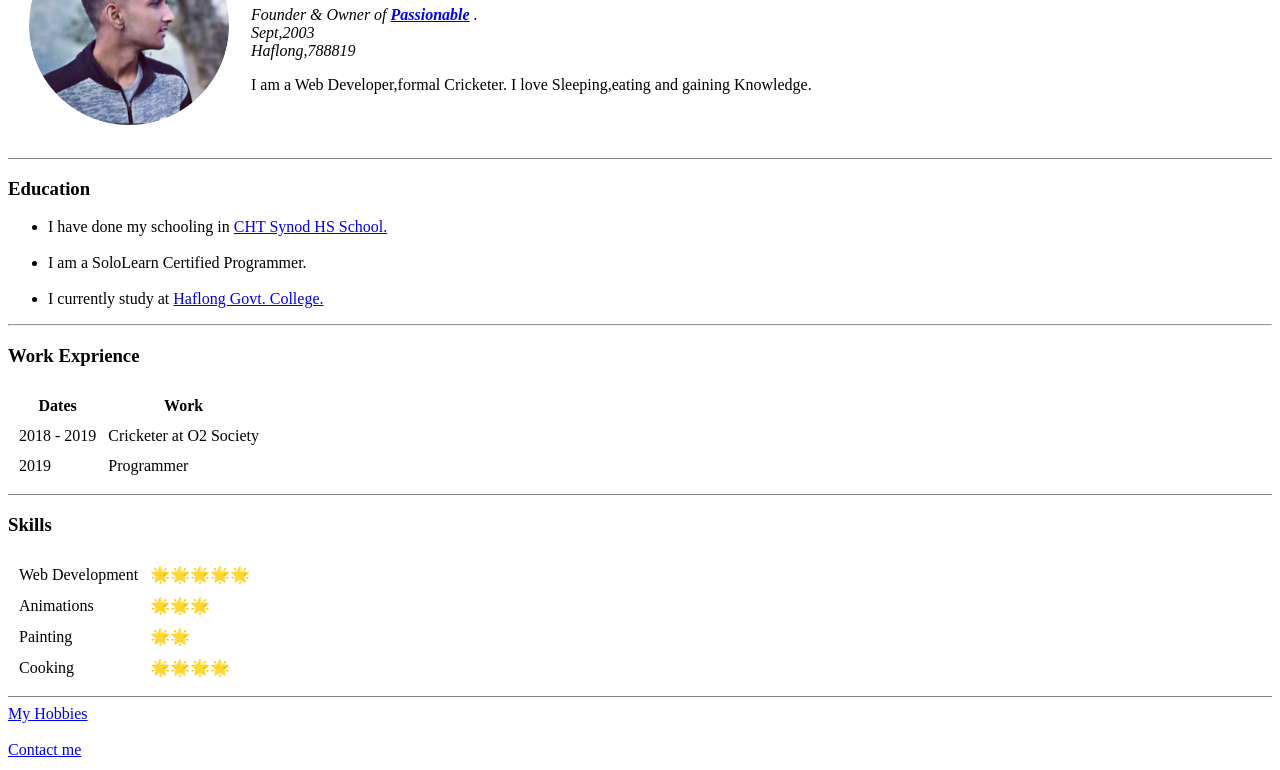
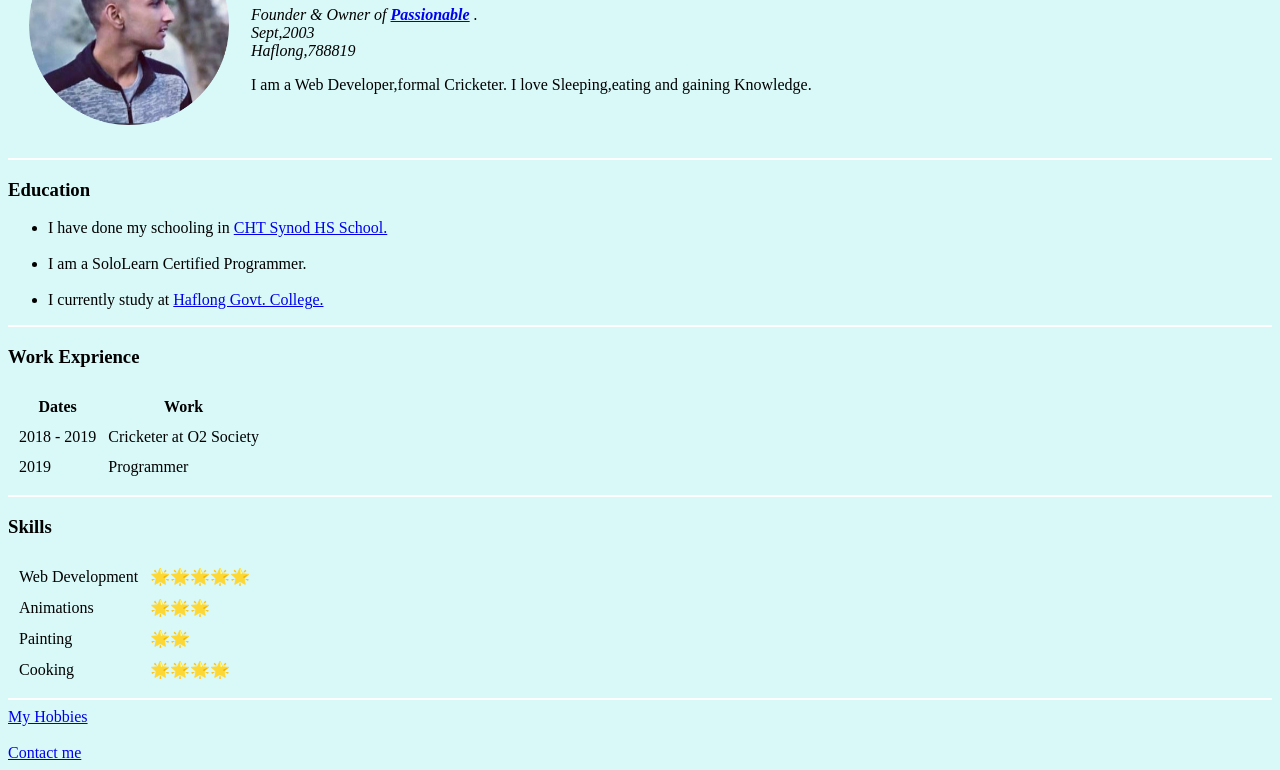
Before and after one commit to ChhetriPrem/cv, a plain HTML site: page index.html in a window 1280 px wide. Shown: the part 104-874 px from the top of the page. Drawn offline with Linux system fonts and the light colour scheme.

Commit message:
Add files via upload

```diff
--- a/index.html
+++ b/index.html
@@ -5,12 +5,33 @@
 
     <meta name="viewport" content="width=device-width, initial-scale=1.0">
     <title>Prem Personal Site</title>
+
+    <style>
+        body{
+            background-color:#d9f8f8;
+        }
+
+        hr{
+            background-color: white;
+            border-style: none;
+            height:2px;
+
+        }
+
+        img{
+            height:200px;
+            width:200px;
+
+        }
+
+    </style>
+
 </head>
 <body>
     <table cellspacing = "20">
         <tr>
             <td>
-                <img src="images/MyProfilePic.png" alt="Prem Chetri Profile Picture" height="200" width="200">
+                <img src="images/MyProfilePic.png" alt="Prem Chetri Profile Picture" >
             </td>
 
             <td>
```
